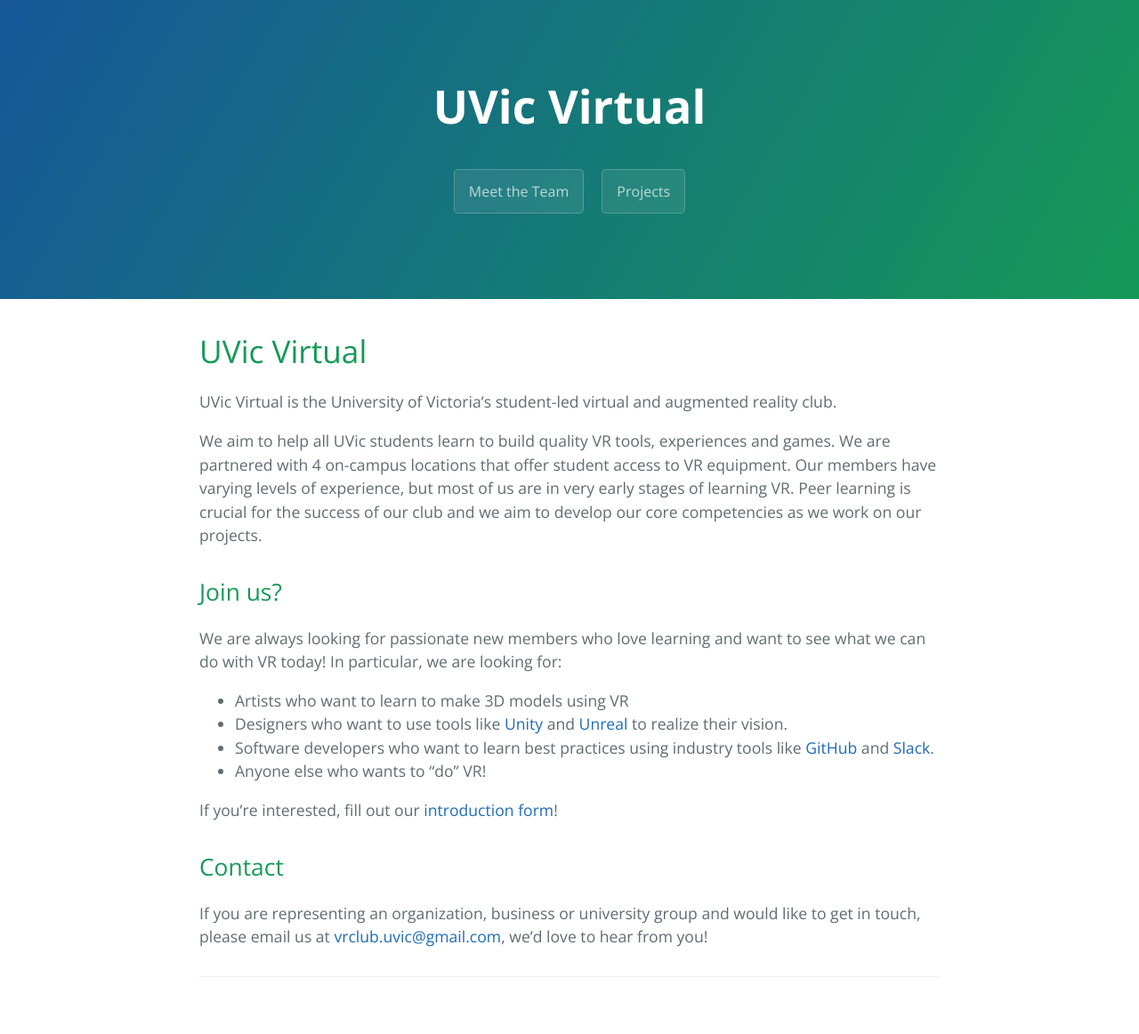
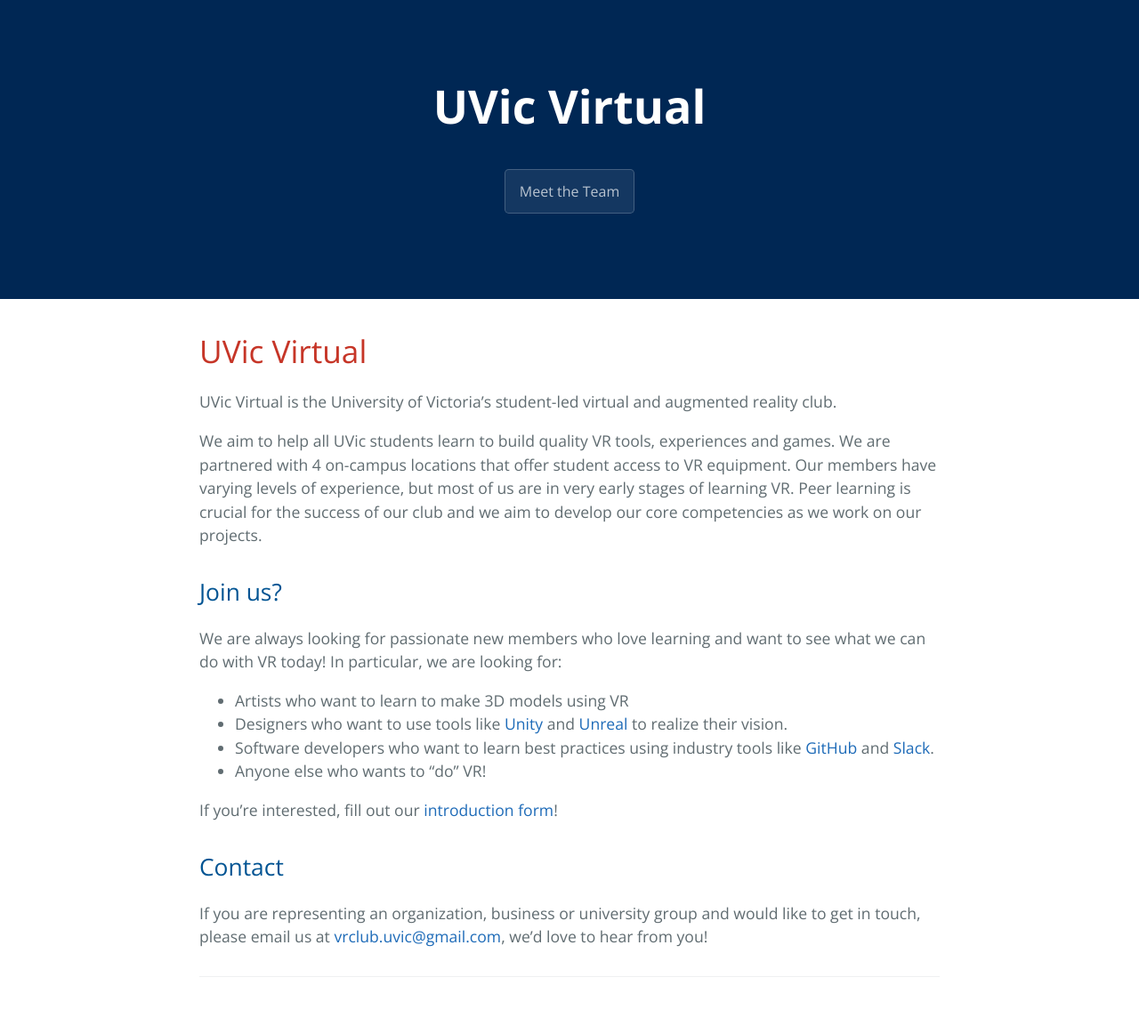
Before and after one commit to uvic-virtual/uvic-virtual.github.io, a Jekyll site: the page built from README.md, in a window 1280 px wide. Shown: the whole page at 89% size. Built offline with Jekyll 4.4.1, drawn with Linux system fonts in a browser that asks for light colours; our own code applies the rules of GitHub Pages for plain Markdown files; the repository's description, which GitHub fills in, is left out.

Commit message:
UVic-ifying the color scheme

```diff
--- a/_layouts/default.html
+++ b/_layouts/default.html
@@ -14,7 +14,7 @@
       <h2 class="project-tagline">{{ site.description | default: site.github.project_tagline }}</h2>
 
         <a href="/Team" class="btn">Meet the Team</a>
-        <a href="/Projects" class="btn">Projects</a>
+        <!-- <a href="/Projects" class="btn">Projects</a> -->
         <!--<a href="{{ site.github.tar_url }}" class="btn">Download .tar.gz</a>-->
 
     </section>
--- a/_sass/jekyll-theme-cayman.scss
+++ b/_sass/jekyll-theme-cayman.scss
@@ -91,7 +91,7 @@ a {
   color: $header-heading-color;
   text-align: center;
   background-color: $header-bg-color;
-  background-image: linear-gradient(120deg, $header-bg-color-secondary, $header-bg-color);
+  //background-image: linear-gradient(120deg, $header-bg-color-secondary, $header-bg-color);
 
   @include large {
     padding: 5rem 6rem;
@@ -169,7 +169,12 @@ a {
     max-width: 100%;
   }
 
-  h1,
+  h1 {
+    margin-top: 2rem;
+    margin-bottom: 1rem;
+    font-weight: normal;
+    color: $section-headings-color;
+  }
   h2,
   h3,
   h4,
@@ -178,7 +183,7 @@ a {
     margin-top: 2rem;
     margin-bottom: 1rem;
     font-weight: normal;
-    color: $section-headings-color;
+    color: 	#005493;
   }
 
   p {
--- a/_sass/variables.scss
+++ b/_sass/variables.scss
@@ -4,11 +4,11 @@ $medium-breakpoint: 42em !default;
 
 // Headers
 $header-heading-color: #fff !default;
-$header-bg-color: #159957 !default;
+$header-bg-color: #002754 !default;
 $header-bg-color-secondary: #155799 !default;
 
 // Text
-$section-headings-color: #159957 !default;
+$section-headings-color: #C63527 !default;
 $body-text-color: #606c71 !default;
 $body-link-color: #1e6bb8 !default;
 $blockquote-text-color: #819198 !default;
```
Also changed, not shown: 5 other files.
